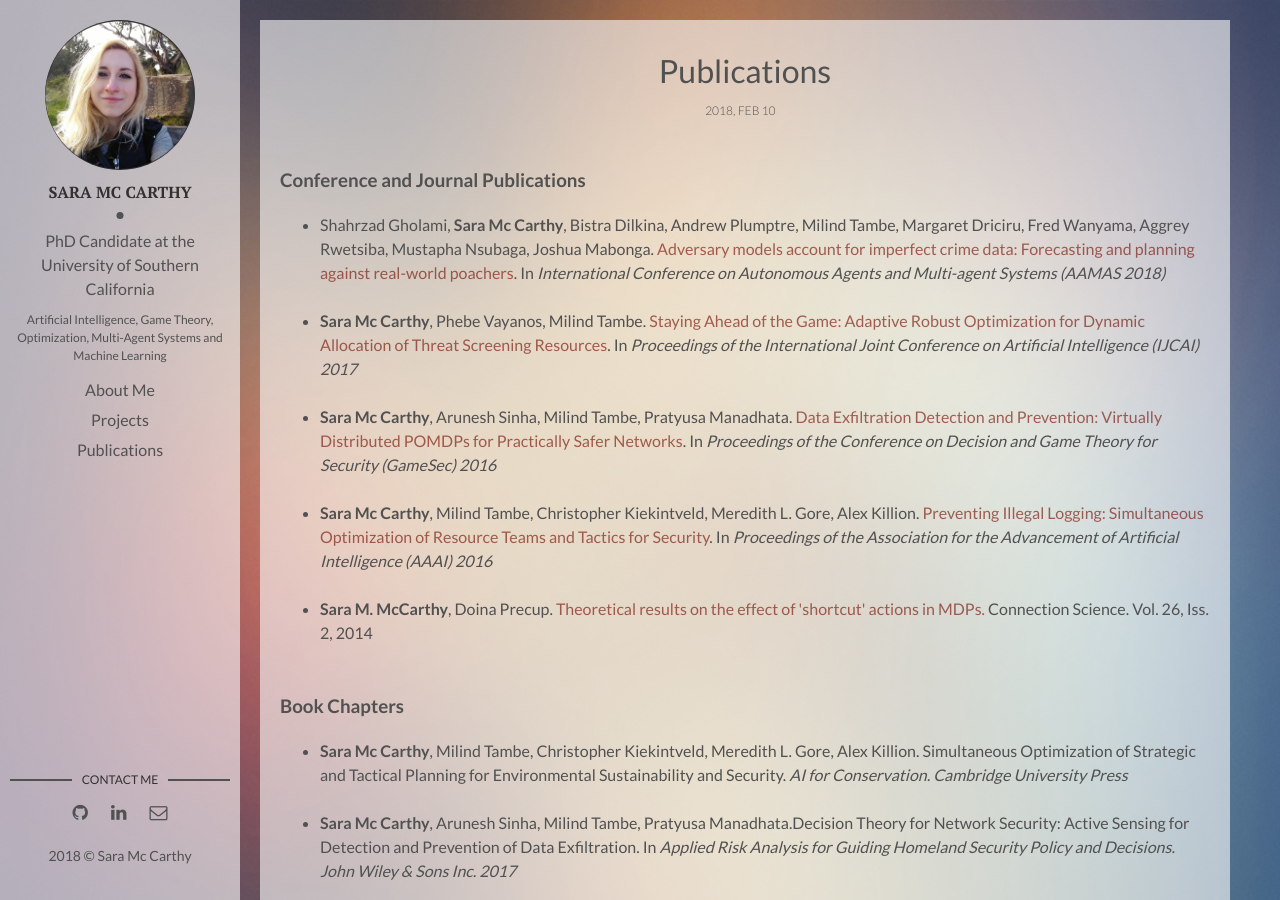
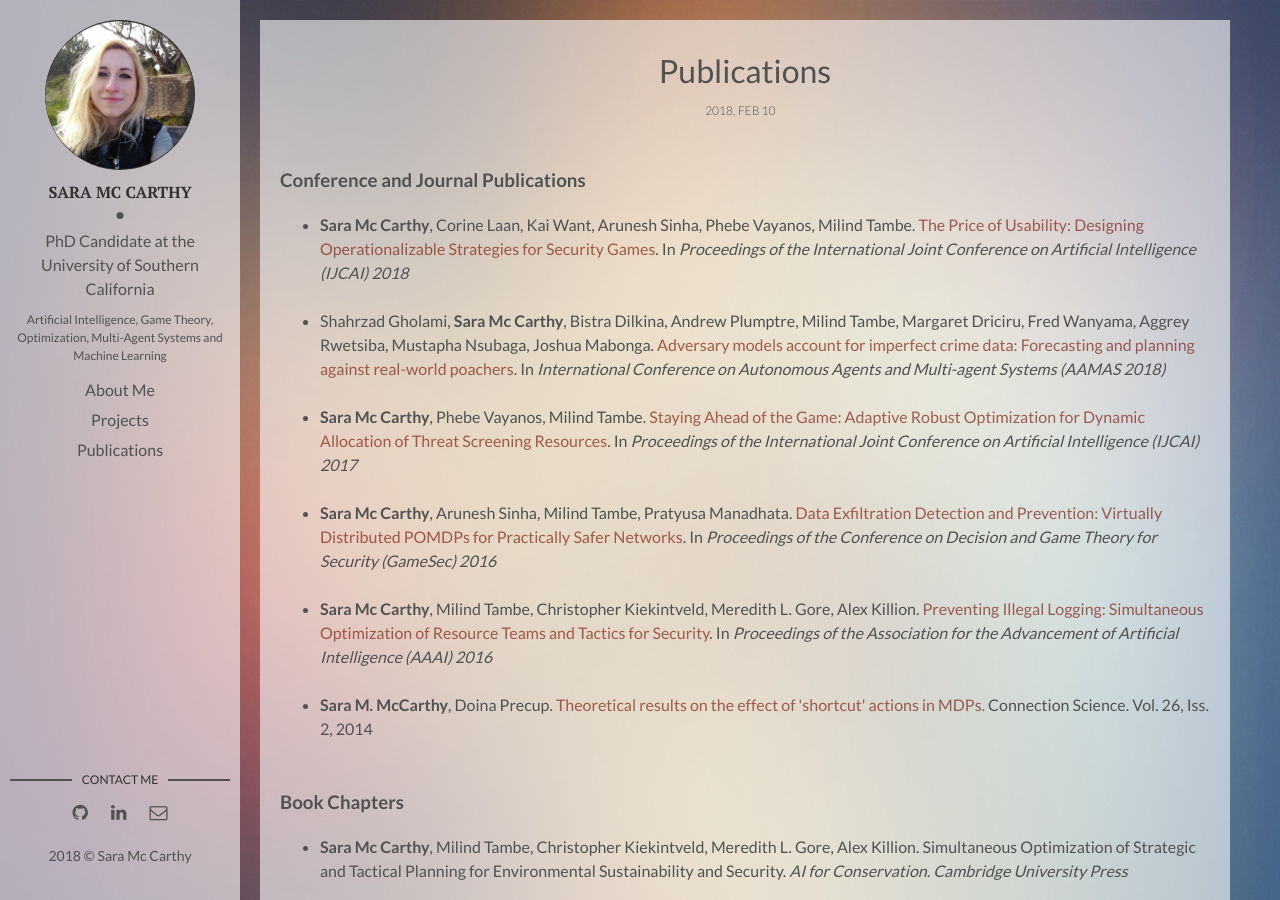
Before and after one commit to saramccarthy/saramccarthy.github.io, a Jekyll site: the page built from _posts/2018-02-10-publications.markdown, in a window 1280 px wide and 900 px high. Built offline with Jekyll 4.4.1, drawn with Linux system fonts in a browser that asks for light colours.

Commit message:
updated publications

```diff
--- a/_posts/2018-02-10-publications.markdown
+++ b/_posts/2018-02-10-publications.markdown
@@ -11,6 +11,9 @@ img:  # Add image post (optional)
 <h3><br>Conference and Journal Publications<br></h3>
 
 <ul>
+<li><strong>Sara Mc Carthy</strong>, Corine Laan, Kai Want, Arunesh Sinha, Phebe Vayanos, Milind Tambe. <a href="" target="">The Price of Usability: Designing Operationalizable Strategies for Security Games</a>. In <em> Proceedings of the International Joint Conference on Artificial Intelligence (IJCAI) 2018</em>
+</li> <br>
+
 <li> Shahrzad Gholami, <strong>Sara Mc Carthy</strong>, Bistra Dilkina, Andrew Plumptre, Milind Tambe, Margaret Driciru, Fred Wanyama, Aggrey Rwetsiba, Mustapha Nsubaga, Joshua Mabonga. <a href="https://doi.org/10.24963/ijcai.2017/527" target="https://doi.org/10.24963/ijcai.2017/527">Adversary models account for imperfect crime data: Forecasting and planning against real-world poachers</a>. In <em> International Conference on Autonomous Agents and Multi-agent Systems (AAMAS 2018)</em></li><br>
 
 <li><strong>Sara Mc Carthy</strong>, Phebe Vayanos, Milind Tambe. <a href="https://doi.org/10.24963/ijcai.2017/527" target="https://doi.org/10.24963/ijcai.2017/527">Staying Ahead of the Game: Adaptive Robust Optimization for Dynamic Allocation of Threat Screening Resources</a>. In <em> Proceedings of the International Joint Conference on Artificial Intelligence (IJCAI) 2017</em>
```
